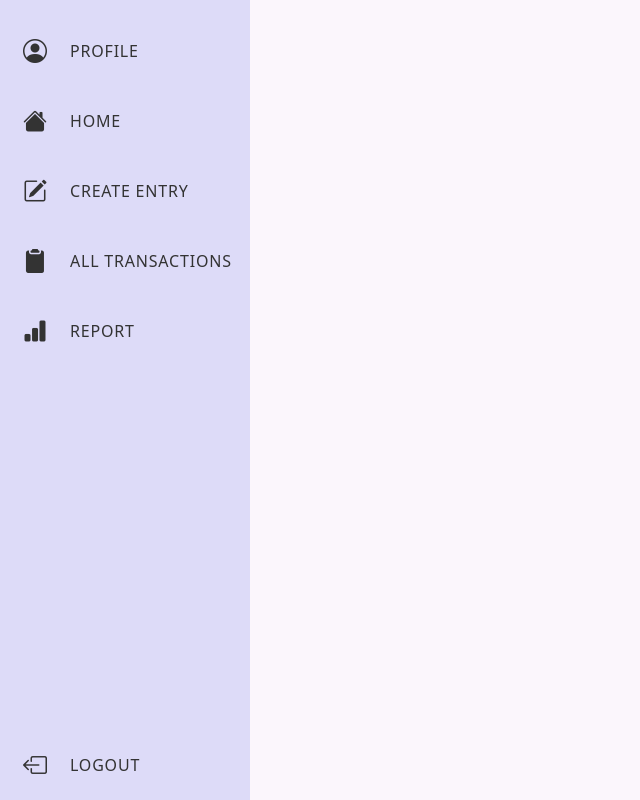
After one commit to tin-auppati/jubjai, a Flask app: page /report in a window 1280 px wide. The commit adds this page. Shown: the whole page, without its empty margins (0-640 px from the left). Run offline with Flask 3, Linux system fonts and the light colour scheme; parts of the project's set-up code (start-up, migrations or seed data) failed here and were passed over; some libraries are stand-ins or nearby versions.

Commit message:
add report page

```diff
--- a/flask/app/static/css/homepage.css
+++ b/flask/app/static/css/homepage.css
@@ -11,6 +11,7 @@ body {
     background: #dddbf8;
     overflow: hidden;
     transition: 0.5s;
+    z-index: 1000;
 }
 
 .sidebar:hover {
--- /dev/null
+++ b/flask/app/static/css/report.css
@@ -0,0 +1,68 @@
+body {
+    background-color: #fbf6fc !important;
+}
+
+/* Sidebar styling */
+.sidebar {
+    padding-top: 1rem;
+    position: absolute;
+    width: 70px;
+    height: 100vh;
+    background: #dddbf8;
+    overflow: hidden;
+    transition: 0.5s;
+    z-index: 1000;
+}
+
+.sidebar:hover {
+    width: 250px;
+}
+
+.sidebar ul {
+    position: relative;
+    padding: 0;
+    height: 100vh;
+}
+
+.sidebar ul li {
+    list-style: none;
+}
+
+.sidebar ul li {
+    background: #dddbf8;
+}
+
+.sidebar ul li a {
+    position: relative;
+    display: flex;
+    white-space: nowrap;
+    text-decoration: none;
+}
+
+.sidebar ul li a .icon {
+    position: relative;
+    display: flex;
+    justify-content: center;
+    align-items: center;
+    min-width: 70px;
+    height: 70px;
+    font-size: 1.5rem;
+    color: #333
+}
+
+.sidebar ul li a .text {
+    position: relative;
+    height: 70px;
+    display: flex;
+    align-items: center;
+    font-size: 1em;
+    color: #333;
+    text-transform: uppercase;
+    letter-spacing: 0.05em;
+}
+
+.bottom {
+    position: absolute;
+    bottom: 1rem;
+    width: 100%;
+}
--- a/flask/app/templates/all_expenses.html
+++ b/flask/app/templates/all_expenses.html
@@ -46,7 +46,7 @@
                 </a>
             </li>
             <li>
-                <a href="#" title="Report">
+                <a href="{{ url_for('report') }}" title="Report">
                     <span class=icon><i class="bi bi-bar-chart-fill"></i></span>
                     <span class="text">Report</span>
                 </a>
--- a/flask/app/templates/expenses.html
+++ b/flask/app/templates/expenses.html
@@ -48,7 +48,7 @@
               </a>
           </li>
           <li>
-              <a href="#" title="Report">
+              <a href="{{ url_for('report') }}" title="Report">
                   <span class=icon><i class="bi bi-bar-chart-fill"></i></span>
                   <span class="text">Report</span>
               </a>
--- a/flask/app/templates/homepage.html
+++ b/flask/app/templates/homepage.html
@@ -44,7 +44,7 @@
             </a>
         </li>
         <li>
-            <a href="#" title="Report">
+            <a href="{{ url_for('report') }}" title="Report">
                 <span class=icon><i class="bi bi-bar-chart-fill"></i></span>
                 <span class="text">Report</span>
             </a>
--- /dev/null
+++ b/flask/app/templates/report.html
@@ -0,0 +1,63 @@
+<!DOCTYPE html>
+<html lang="en">
+
+<head>
+    <meta charset="UTF-8">
+    <title>Report</title>
+    <!-- Bootstrap CSS (optional) -->
+    <link rel="stylesheet" href="https://cdn.jsdelivr.net/npm/bootstrap@5.3.0/dist/css/bootstrap.min.css">
+    <link rel="stylesheet"
+      href="https://cdn.jsdelivr.net/npm/bootstrap-select@1.14.0-beta3/dist/css/bootstrap-select.min.css">
+    <link rel="stylesheet" href="{{ url_for('static', filename='css/report.css') }}">
+    <link rel="stylesheet" href="https://cdn.jsdelivr.net/npm/bootstrap@5.3.0/dist/css/bootstrap.min.css">
+    <link rel="stylesheet" href="https://cdn.jsdelivr.net/npm/bootstrap-icons@1.11.3/font/bootstrap-icons.min.css">
+    <link href="https://fonts.googleapis.com/css2?family=Montserrat:wght@300;400;500;600;700&display=swap"
+        rel="stylesheet">
+
+</head>
+
+<body>
+
+    <!-- Sidebar -->
+    <div class="sidebar">
+        <ul>
+            <li>
+                <a href="{{ url_for('users_profile') }}" title="Profile">
+                    <span class=icon><i class="bi bi-person-circle"></i></span>
+                    <span class="text">Profile</span>
+                </a>
+            </li>
+            <li>
+                <a href="{{ url_for('homepage') }}" title="Home">
+                    <span class=icon><i class="bi bi-house-fill"></i></span>
+                    <span class="text">Home</span>
+                </a>
+            </li>
+            <li>
+                <a href="{{ url_for('create_expenses') }}" title="Create_expense">
+                    <span class=icon><i class="bi bi-pencil-square"></i></span>
+                    <span class="text">Create Entry</span>
+                </a>
+            </li>
+            <li>
+                <a href="{{ url_for('all_expenses') }}" title="All_expense">
+                    <span class=icon><i class="bi bi-clipboard2-fill"></i></span>
+                    <span class="text">All Transactions</span>
+                </a>
+            </li>
+            <li>
+                <a href="{{ url_for('report') }}" title="Report">
+                    <span class=icon><i class="bi bi-bar-chart-fill"></i></span>
+                    <span class="text">Report</span>
+                </a>
+            </li>
+            <div class="bottom">
+                <li>
+                    <a href="{{ url_for('users_logout') }}" title="Logout">
+                        <span class=icon><i class="bi bi-box-arrow-left"></i></span>
+                        <span class="text">Logout</span>
+                    </a>
+                <li>
+            </div>
+        </ul>
+    </div>
--- a/flask/app/templates/users/profile.html
+++ b/flask/app/templates/users/profile.html
@@ -43,7 +43,7 @@
               </a>
           </li>
           <li>
-              <a href="#" title="Report">
+              <a href="{{ url_for('report') }}" title="Report">
                   <span class=icon><i class="bi bi-bar-chart-fill"></i></span>
                   <span class="text">Report</span>
               </a>
--- a/flask/app/views.py
+++ b/flask/app/views.py
@@ -526,3 +526,8 @@ def allowed_file(filename):
 @app.route('/homepage')
 def homepage():
     return render_template('homepage.html')
+
+@login_required
+@app.route('/report')
+def report():
+    return render_template('report.html')
```
